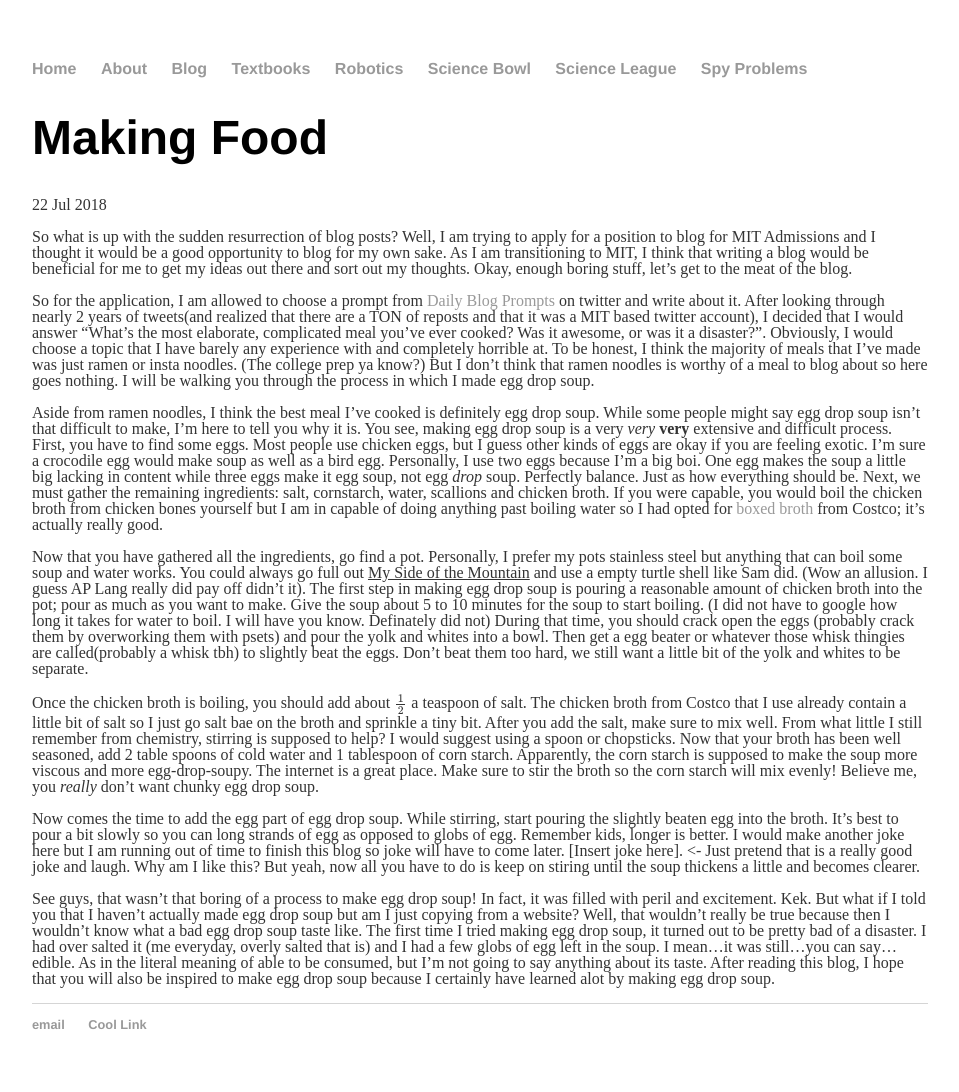
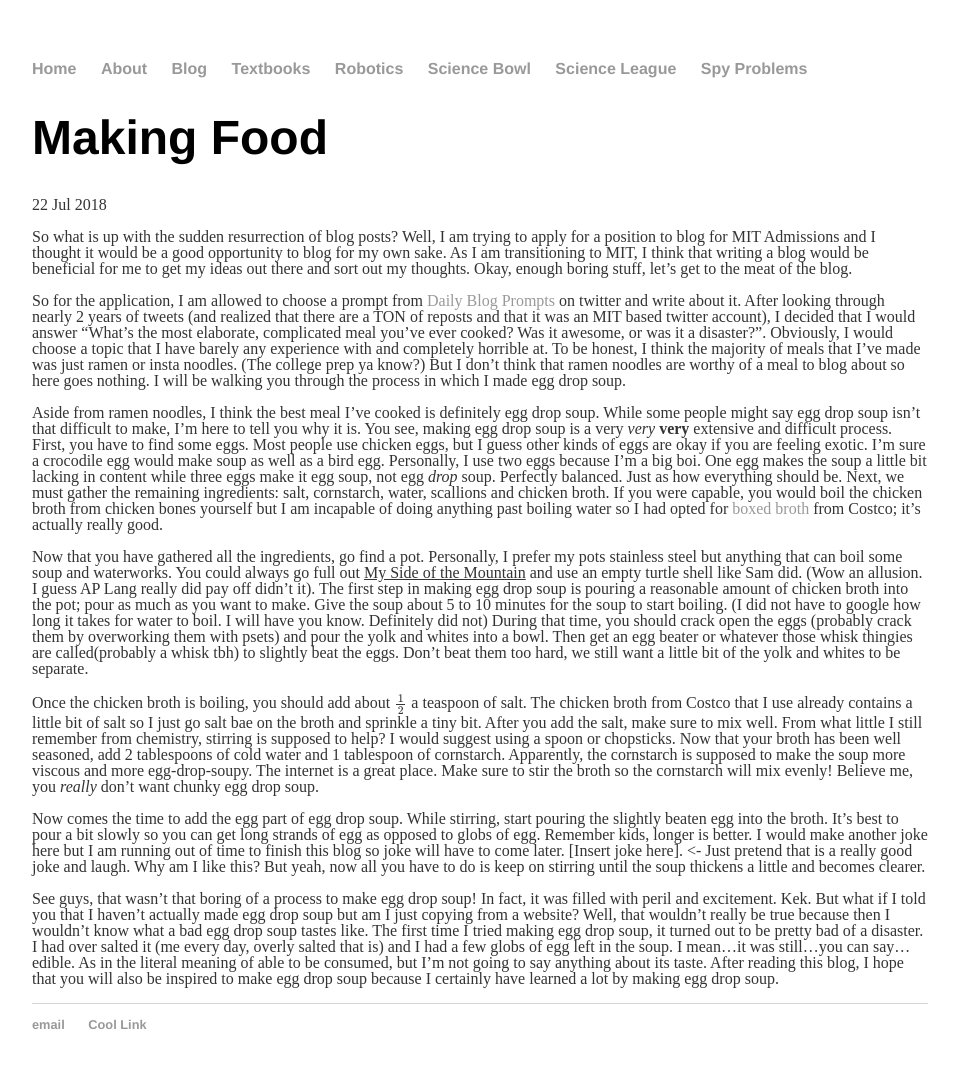
Before and after one commit to Ouroboroz/ouroboroz.github.io, a Jekyll site: the page built from _posts/2018-07-22-Making-Food.md, in a window 1280 px wide. Shown: the whole page, without its empty margins (160-1119 px from the left). Built offline with Jekyll 4.4.1, drawn with Linux system fonts in a browser that asks for light colours; formulas are drawn with MathJax 3.

Commit message:
Update 2018-07-22-Making-Food.md

```diff
--- a/_posts/2018-07-22-Making-Food.md
+++ b/_posts/2018-07-22-Making-Food.md
@@ -5,14 +5,14 @@ date: 2018-07-22
 ---
 So what is up with the sudden resurrection of blog posts? Well, I am trying to apply for a position to blog for MIT Admissions and I thought it would be a good opportunity to blog for my own sake. As I am transitioning to MIT, I think that writing a blog would be beneficial for me to get my ideas out there and sort out my thoughts. Okay, enough boring stuff, let's get to the meat of the blog.
 
-So for the application, I am allowed to choose a prompt from <a href="https://twitter.com/dailyblogprompt/status/810617500404682752">Daily Blog Prompts</a> on twitter and write about it. After looking through nearly 2 years of tweets(and realized that there are a TON of reposts and that it was a MIT based twitter account), I decided that I would answer "What's the most elaborate, complicated meal you've ever cooked? Was it awesome, or was it a disaster?". Obviously, I would choose a topic that I have barely any experience with and completely horrible at. To be honest, I think the majority of meals that I've made was just ramen or insta noodles. (The college prep ya know?) But I don't think that ramen noodles is worthy of a meal to blog about so here goes nothing. I will be walking you through the process in which I made egg drop soup.
+So for the application, I am allowed to choose a prompt from <a href="https://twitter.com/dailyblogprompt/status/810617500404682752">Daily Blog Prompts</a> on twitter and write about it. After looking through nearly 2 years of tweets (and realized that there are a TON of reposts and that it was an MIT based twitter account), I decided that I would answer "What's the most elaborate, complicated meal you've ever cooked? Was it awesome, or was it a disaster?". Obviously, I would choose a topic that I have barely any experience with and completely horrible at. To be honest, I think the majority of meals that I've made was just ramen or insta noodles. (The college prep ya know?) But I don't think that ramen noodles are worthy of a meal to blog about so here goes nothing. I will be walking you through the process in which I made egg drop soup.
 
-Aside from ramen noodles, I think the best meal I've cooked is definitely egg drop soup. While some people might say egg drop soup isn't that difficult to make, I'm here to tell you why it is. You see, making egg drop soup is a very <i>very</i> <strong>very</strong> extensive and difficult process. First, you have to find some eggs. Most people use chicken eggs, but I guess other kinds of eggs are okay if you are feeling exotic. I'm sure a crocodile egg would make soup as well as a bird egg. Personally, I use two eggs because I'm a big boi. One egg makes the soup a little big lacking in content while three eggs make it egg soup, not egg <i>drop</i> soup. Perfectly balance. Just as how everything should be. Next, we must gather the remaining ingredients: salt, cornstarch, water, scallions and chicken broth. If you were capable, you would boil the chicken broth from chicken bones yourself but I am in capable of doing anything past boiling water so I had opted for <a href="https://www.costco.com/Kirkland-Signature-Organic-Chicken-Stock-32-fl-oz%2C-6-count.product.100334015.html">boxed broth</a> from Costco; it's actually really good.
+Aside from ramen noodles, I think the best meal I've cooked is definitely egg drop soup. While some people might say egg drop soup isn't that difficult to make, I'm here to tell you why it is. You see, making egg drop soup is a very <i>very</i> <strong>very</strong> extensive and difficult process. First, you have to find some eggs. Most people use chicken eggs, but I guess other kinds of eggs are okay if you are feeling exotic. I'm sure a crocodile egg would make soup as well as a bird egg. Personally, I use two eggs because I'm a big boi. One egg makes the soup a little bit lacking in content while three eggs make it egg soup, not egg <i>drop</i> soup. Perfectly balanced. Just as how everything should be. Next, we must gather the remaining ingredients: salt, cornstarch, water, scallions and chicken broth. If you were capable, you would boil the chicken broth from chicken bones yourself but I am incapable of doing anything past boiling water so I had opted for <a href="https://www.costco.com/Kirkland-Signature-Organic-Chicken-Stock-32-fl-oz%2C-6-count.product.100334015.html">boxed broth</a> from Costco; it's actually really good.
 
-Now that you have gathered all the ingredients, go find a pot. Personally, I prefer my pots stainless steel but anything that can boil some soup and water works. You could always go full out <u>My Side of the Mountain</u> and use a empty turtle shell like Sam did. (Wow an allusion. I guess AP Lang really did pay off didn't it). The first step in making egg drop soup is pouring a reasonable amount of chicken broth into the pot; pour as much as you want to make. Give the soup about 5 to 10 minutes for the soup to start boiling. (I did not have to google how long it takes for water to boil. I will have you know. Definately did not) During that time, you should crack open the eggs (probably crack them by overworking them with psets) and pour the yolk and whites into a bowl. Then get a egg beater or whatever those whisk thingies are called(probably a whisk tbh) to slightly beat the eggs. Don't beat them too hard, we still want a little bit of the yolk and whites to be separate.
+Now that you have gathered all the ingredients, go find a pot. Personally, I prefer my pots stainless steel but anything that can boil some soup and waterworks. You could always go full out <u>My Side of the Mountain</u> and use an empty turtle shell like Sam did. (Wow an allusion. I guess AP Lang really did pay off didn't it). The first step in making egg drop soup is pouring a reasonable amount of chicken broth into the pot; pour as much as you want to make. Give the soup about 5 to 10 minutes for the soup to start boiling. (I did not have to google how long it takes for water to boil. I will have you know. Definitely did not) During that time, you should crack open the eggs (probably crack them by overworking them with psets) and pour the yolk and whites into a bowl. Then get an egg beater or whatever those whisk thingies are called(probably a whisk tbh) to slightly beat the eggs. Don't beat them too hard, we still want a little bit of the yolk and whites to be separate.
 
-Once the chicken broth is boiling, you should add about $$\frac{1}{2}$$ a teaspoon of salt. The chicken broth from Costco that I use already contain a little bit of salt so I just go salt bae on the broth and sprinkle a tiny bit. After you add the salt, make sure to mix well. From what little I still remember from chemistry, stirring is supposed to help? I would suggest using a spoon or chopsticks. Now that your broth has been well seasoned, add 2 table spoons of cold water and 1 tablespoon of corn starch. Apparently, the corn starch is supposed to make the soup more viscous and more egg-drop-soupy. The internet is a great place. Make sure to stir the broth so the corn starch will mix evenly! Believe me, you <i>really</i> don't want chunky egg drop soup.
+Once the chicken broth is boiling, you should add about $$\frac{1}{2}$$ a teaspoon of salt. The chicken broth from Costco that I use already contains a little bit of salt so I just go salt bae on the broth and sprinkle a tiny bit. After you add the salt, make sure to mix well. From what little I still remember from chemistry, stirring is supposed to help? I would suggest using a spoon or chopsticks. Now that your broth has been well seasoned, add 2 tablespoons of cold water and 1 tablespoon of cornstarch. Apparently, the cornstarch is supposed to make the soup more viscous and more egg-drop-soupy. The internet is a great place. Make sure to stir the broth so the cornstarch will mix evenly! Believe me, you <i>really</i> don't want chunky egg drop soup.
 
-Now comes the time to add the egg part of egg drop soup. While stirring, start pouring the slightly beaten egg into the broth. It's best to pour a bit slowly so you can long strands of egg as opposed to globs of egg. Remember kids, longer is better. I would make another joke here but I am running out of time to finish this blog so joke will have to come later. [Insert joke here]. <- Just pretend that is a really good joke and laugh. Why am I like this? But yeah, now all you have to do is keep on stiring until the soup thickens a little and becomes clearer.
+Now comes the time to add the egg part of egg drop soup. While stirring, start pouring the slightly beaten egg into the broth. It's best to pour a bit slowly so you can get long strands of egg as opposed to globs of egg. Remember kids, longer is better. I would make another joke here but I am running out of time to finish this blog so joke will have to come later. [Insert joke here]. <- Just pretend that is a really good joke and laugh. Why am I like this? But yeah, now all you have to do is keep on stirring until the soup thickens a little and becomes clearer.
 
-See guys, that wasn't that boring of a process to make egg drop soup! In fact, it was filled with peril and excitement. Kek. But what if I told you that I haven't actually made egg drop soup but am I just copying from a website? Well, that wouldn't really be true because then I wouldn't know what a bad egg drop soup taste like. The first time I tried making egg drop soup, it turned out to be pretty bad of a disaster. I had over salted it (me everyday, overly salted that is) and I had a few globs of egg left in the soup. I mean...it was still...you can say...edible. As in the literal meaning of able to be consumed, but I'm not going to say anything about its taste. After reading this blog, I hope that you will also be inspired to make egg drop soup because I certainly have learned alot by making egg drop soup.
+See guys, that wasn't that boring of a process to make egg drop soup! In fact, it was filled with peril and excitement. Kek. But what if I told you that I haven't actually made egg drop soup but am I just copying from a website? Well, that wouldn't really be true because then I wouldn't know what a bad egg drop soup tastes like. The first time I tried making egg drop soup, it turned out to be pretty bad of a disaster. I had over salted it (me every day, overly salted that is) and I had a few globs of egg left in the soup. I mean...it was still...you can say...edible. As in the literal meaning of able to be consumed, but I'm not going to say anything about its taste. After reading this blog, I hope that you will also be inspired to make egg drop soup because I certainly have learned a lot by making egg drop soup.
```
